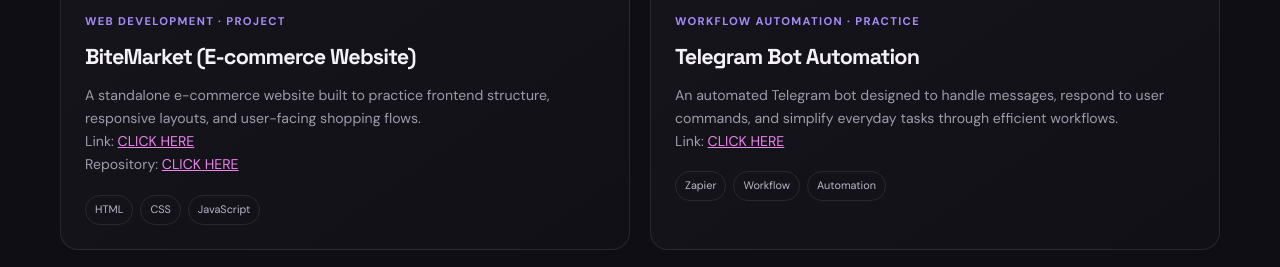
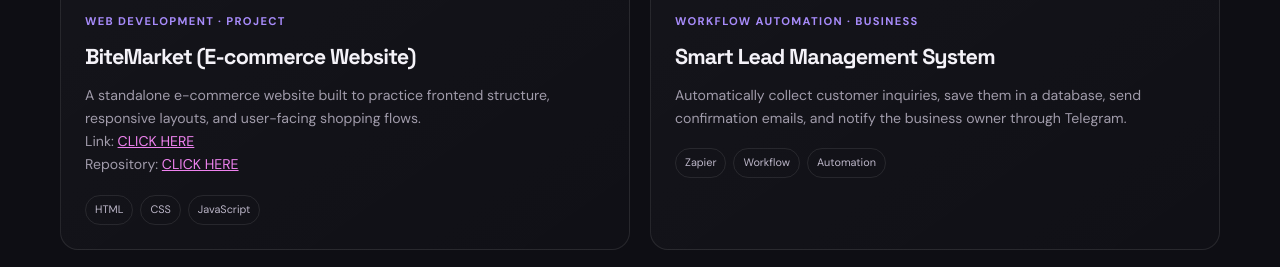
Before and after one commit to GlennFordAriola/MyPortfolio, a plain HTML site: page index.html in a window 1280 px wide. Shown: the part 1369-1636 px from the top of the page. Drawn offline with Linux system fonts and the light colour scheme.

Commit message:
Add project descriptions for automation systems
Added project details for Smart Lead Management System and Telegram Bot Automation.

```diff
--- a/index.html
+++ b/index.html
@@ -82,6 +82,27 @@
                 Repository: <a href="https://github.com/GlennFordAriola/ECommerce.git"><u style="color: violet;">CLICK HERE</u></a>
               </p>
               <div class="tag-list"><span class="tag">HTML</span><span class="tag">CSS</span><span class="tag">JavaScript</span></div>
+            </div>
+          </article>
+          <article class="project-card reveal">
+            <div class="project-art alt">
+              <img src="images/TelegramBot.jpg" alt="Telegram Bot Project">
+              <div class="project-window">
+                <div class="window-dots"><i></i><i></i><i></i></div>
+                <div class="mock-line purple" style="width:36%"></div>
+                <div style="display:grid;grid-template-columns:1fr 1fr;gap:8px;margin-top:14px">
+                  <div style="height:70px;border-radius:7px;background:rgba(167,139,250,.15)"></div>
+                  <div style="height:70px;border-radius:7px;background:rgba(255,255,255,.06)"></div>
+                </div>
+                <div class="mock-line" style="width:76%;margin-top:14px"></div>
+              </div>
+            </div>
+            <div class="project-content">
+              <div class="project-meta">Workflow Automation · Business</div>
+              <h3>Smart Lead Management System</h3>
+              <p>Automatically collect customer inquiries, save them in a database, send confirmation emails, and notify the business owner through Telegram. <br>
+              </p>
+              <div class="tag-list"><span class="tag">Zapier</span><span class="tag">Workflow</span><span class="tag">Automation</span></div>
             </div>
           </article>
           <article class="project-card reveal">
```
